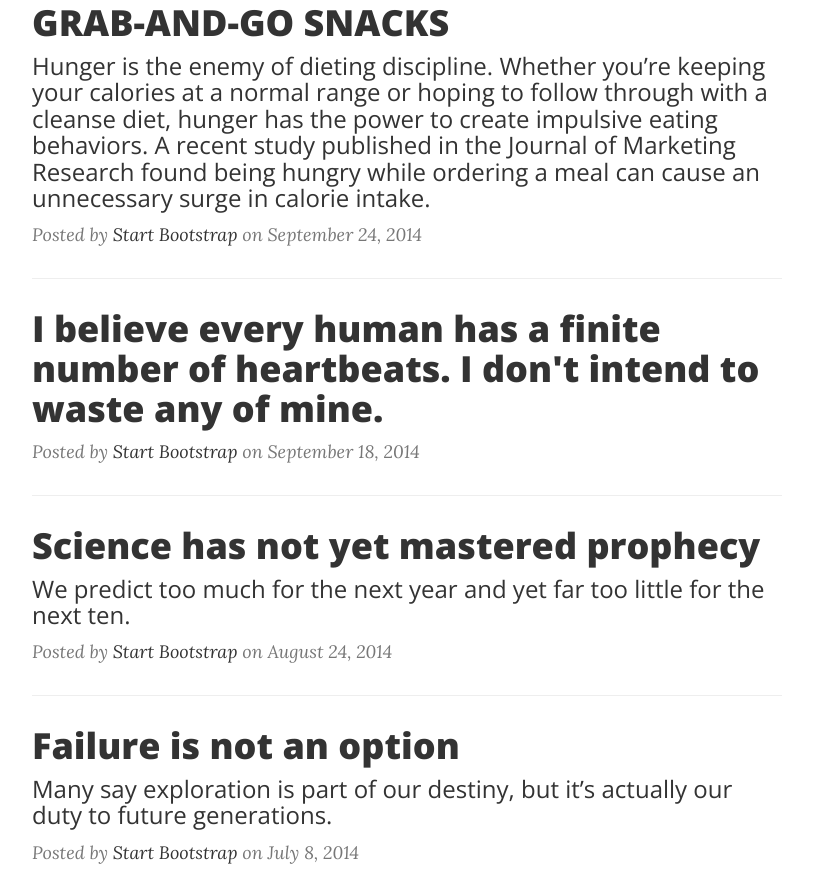
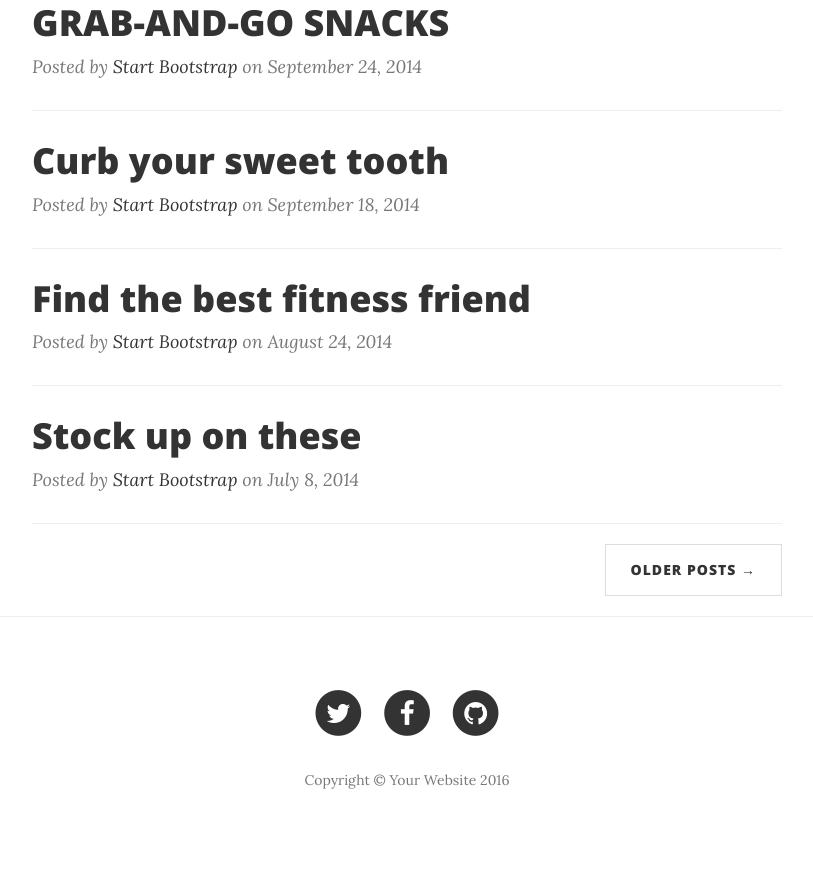
Before and after one commit to ronajenceros/blog, a website: page index.html in a window 1280 px wide. Shown: the part 525-1394 px from the top of the page, without its empty margins (233-1046 px from the left). Drawn offline with nearby package versions, Linux system fonts and the light colour scheme; files that its build step writes are made by us from their sources.

Commit message:
Update index.html

```diff
--- a/index.html
+++ b/index.html
@@ -93,9 +93,7 @@
                         <h2 class="post-title">
                             GRAB-AND-GO SNACKS
                         </h2>
-                        <h3 class="post-subtitle">
-                            Hunger is the enemy of dieting discipline. Whether you’re keeping your calories at a normal range or hoping to follow through with a cleanse diet, hunger has the power to create impulsive eating behaviors. A recent study published in the Journal of Marketing Research found being hungry while ordering a meal can cause an unnecessary surge in calorie intake.
-                        </h3>
+
                     </a>
                     <p class="post-meta">Posted by <a href="#">Start Bootstrap</a> on September 24, 2014</p>
                 </div>
@@ -103,7 +101,7 @@
                 <div class="post-preview">
                     <a href="post.html">
                         <h2 class="post-title">
-                            I believe every human has a finite number of heartbeats. I don't intend to waste any of mine.
+                           Curb your sweet tooth
                         </h2>
                     </a>
                     <p class="post-meta">Posted by <a href="#">Start Bootstrap</a> on September 18, 2014</p>
@@ -112,11 +110,9 @@
                 <div class="post-preview">
                     <a href="post.html">
                         <h2 class="post-title">
-                            Science has not yet mastered prophecy
+                            Find the best fitness friend
                         </h2>
-                        <h3 class="post-subtitle">
-                            We predict too much for the next year and yet far too little for the next ten.
-                        </h3>
+
                     </a>
                     <p class="post-meta">Posted by <a href="#">Start Bootstrap</a> on August 24, 2014</p>
                 </div>
@@ -124,11 +120,9 @@
                 <div class="post-preview">
                     <a href="post.html">
                         <h2 class="post-title">
-                            Failure is not an option
+                            Stock up on these
                         </h2>
-                        <h3 class="post-subtitle">
-                            Many say exploration is part of our destiny, but it’s actually our duty to future generations.
-                        </h3>
+
                     </a>
                     <p class="post-meta">Posted by <a href="#">Start Bootstrap</a> on July 8, 2014</p>
                 </div>
```
